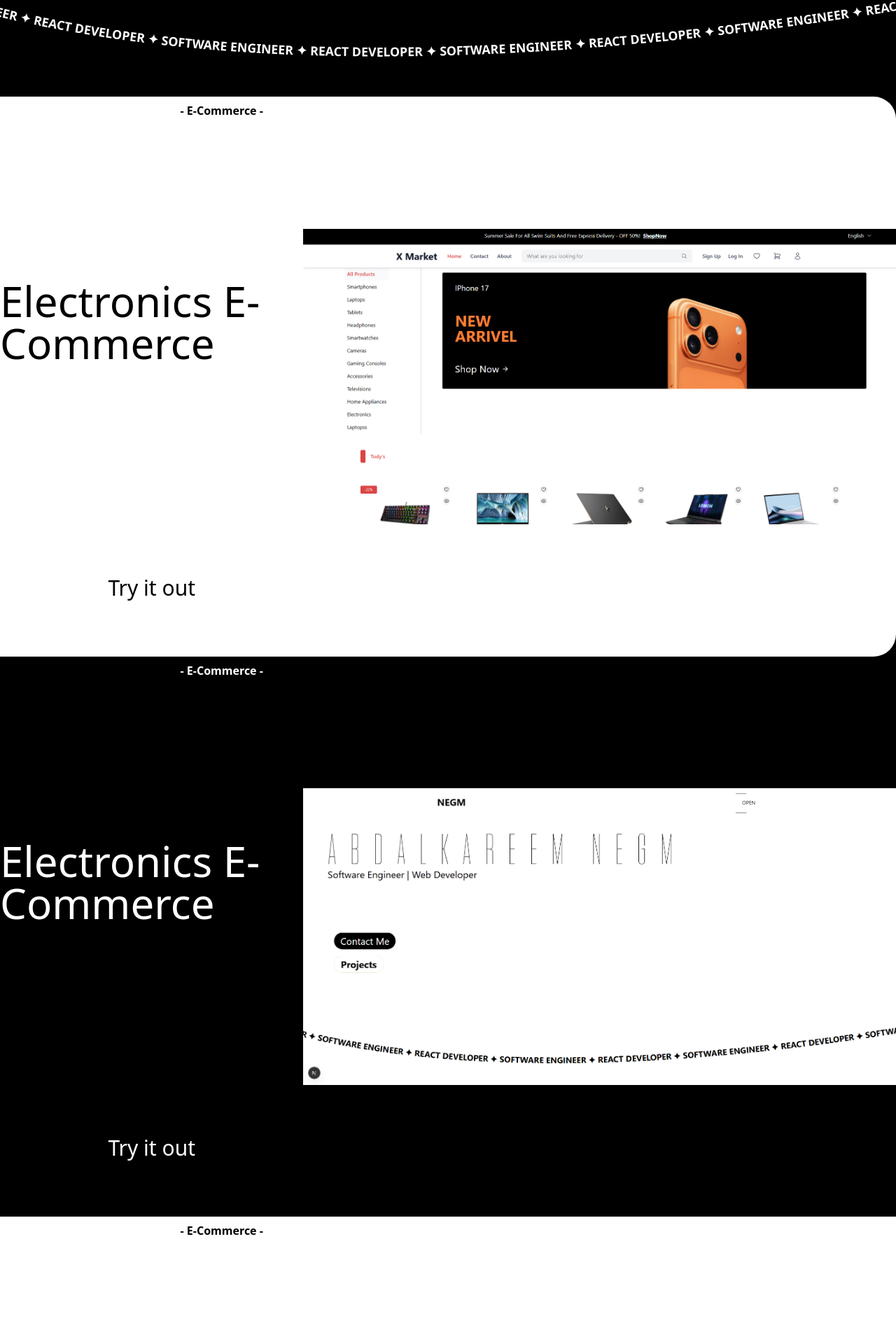
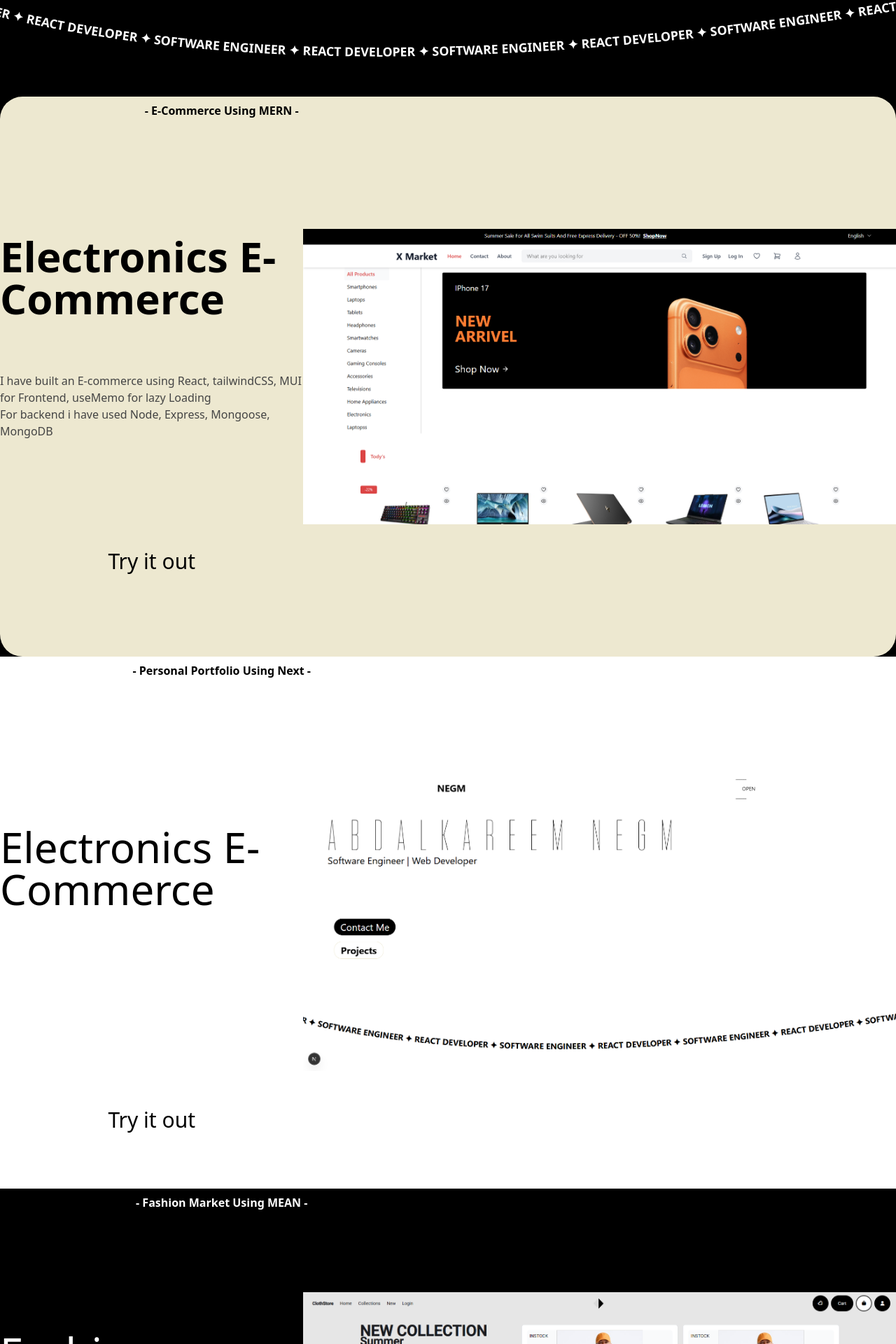
Before and after one commit to neggmmm/my-portfolio, a Next.js app: page / in a window 1280 px wide. Shown: the part 662-2582 px from the top of the page at 70% size. Built offline with nearby package versions, Linux system fonts and the light colour scheme; a web font is replaced by a local one.

Commit message:
ENHANCE scroll animation (projects section)

```diff
--- a/src/app/Pages/Projects.jsx
+++ b/src/app/Pages/Projects.jsx
@@ -6,15 +6,24 @@ export default function Projects() {
   const [isHovered, setIsHovered] = useState(false);
   return (
     <div className="text-black mb-20 pb-20">
-      <div className="flex justify-between sticky top-20  h-[100vh] bg-white rounded-4xl">
-        <div className=" bg-white flex flex-col justify-between items-center w-[40%]">
+      <div className="flex justify-between sticky top-20  h-[100vh] bg-[#EDE8D0] rounded-4xl">
+        <div className=" flex flex-col justify-between items-center w-[40%]">
           <p className=" ml-50  w-full h-10 font-bold flex justify-center items-center">
-            - E-Commerce -
+            - E-Commerce Using MERN -
           </p>
-          <h2 className="text-6xl">Electronics E-Commerce</h2>
-          <p className="text-3xl text-black mb-20 hover:underline my-20">
-            Try it out
-          </p>
+          <div className="h-[80%] flex flex-col justify-around">
+            <h2 className="text-6xl font-bold">Electronics E-Commerce</h2>
+            <div className="text-[#444]">
+              <p className="">
+                I have built an E-commerce using React, tailwindCSS, MUI for
+                Frontend, useMemo for lazy Loading{" "}
+              </p>
+              <p>For backend i have used Node, Express, Mongoose, MongoDB</p>
+            </div>
+            <p className="text-3xl text-black mb-20 hover:underline my-20 flex justify-center">
+              Try it out
+            </p>
+          </div>
         </div>
         <div className="h-full flex items-center hover:opacity-50 transition-all duration-500">
           <Image
@@ -28,10 +37,10 @@ export default function Projects() {
         </div>
       </div>
 
-      <div className="flex justify-between top-30 text-white h-[100vh] bg-black sticky ">
+      <div className="flex justify-between top-30 text-black h-[95vh] bg-white sticky ">
         <div className=" flex flex-col justify-between items-center w-[40%]">
           <p className=" ml-50  w-full h-10 font-bold flex justify-center items-center">
-            - E-Commerce -
+            - Personal Portfolio Using Next -
           </p>
           <h2 className="text-6xl">Electronics E-Commerce</h2>
           <p className="text-3xl hover:underline my-20">Try it out</p>
@@ -48,13 +57,13 @@ export default function Projects() {
         </div>
       </div>
 
-      <div className="flex justify-between text-black h-[100vh] bg-white sticky top-40">
+      <div className="flex justify-between text-white h-[90vh] bg-black sticky top-40">
         <div className=" flex flex-col justify-between items-center w-[40%]">
           <p className=" ml-50  w-full h-10 font-bold flex justify-center items-center">
-            - E-Commerce -
+            - Fashion Market Using MEAN -
           </p>
           <h2 className="text-6xl">Fashion Market</h2>
-          <p className="text-3xl text-black my-20">
+          <p className="text-3xl  my-20">
             Angular - Node - Express - MongoDB - TailwindCSS
           </p>
         </div>
@@ -70,9 +79,9 @@ export default function Projects() {
         </div>
       </div>
 
-      <div className="flex justify-between  text-white h-[100vh] bg-black sticky top-50 ">
+      <div className="flex justify-between  text-black h-[85vh] bg-[#EDE8D0] sticky top-50 ">
         <div className=" flex flex-col justify-between items-center w-[40%]">
-          <p className="bg-black ml-50 text-white w-full h-10 font-bold flex justify-center items-center">
+          <p className=" ml-50 w-full h-10 font-bold flex justify-center items-center">
             - E-Commerce -
           </p>
           <h2 className="text-6xl">Electronics E-Commerce</h2>
```
